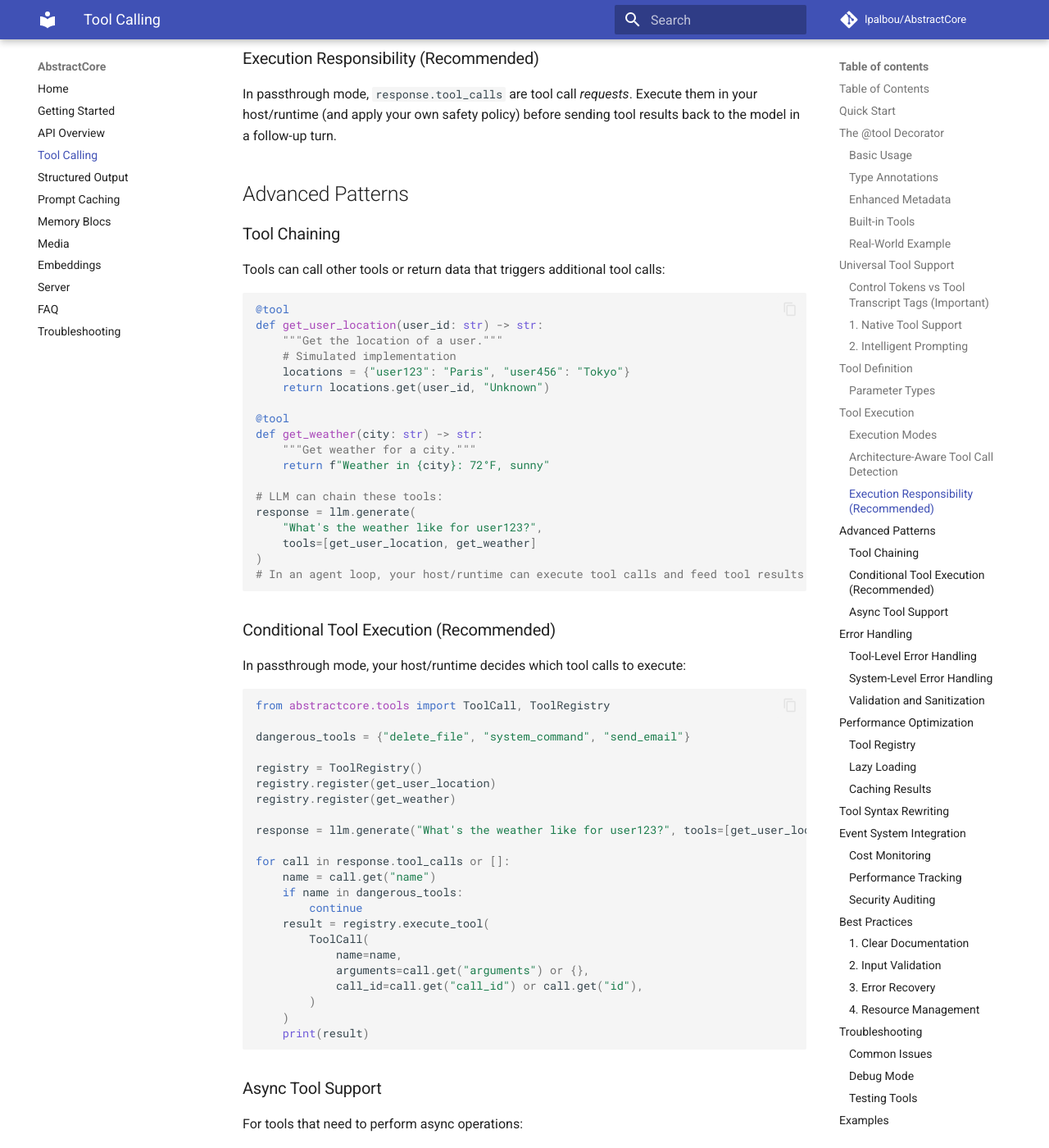
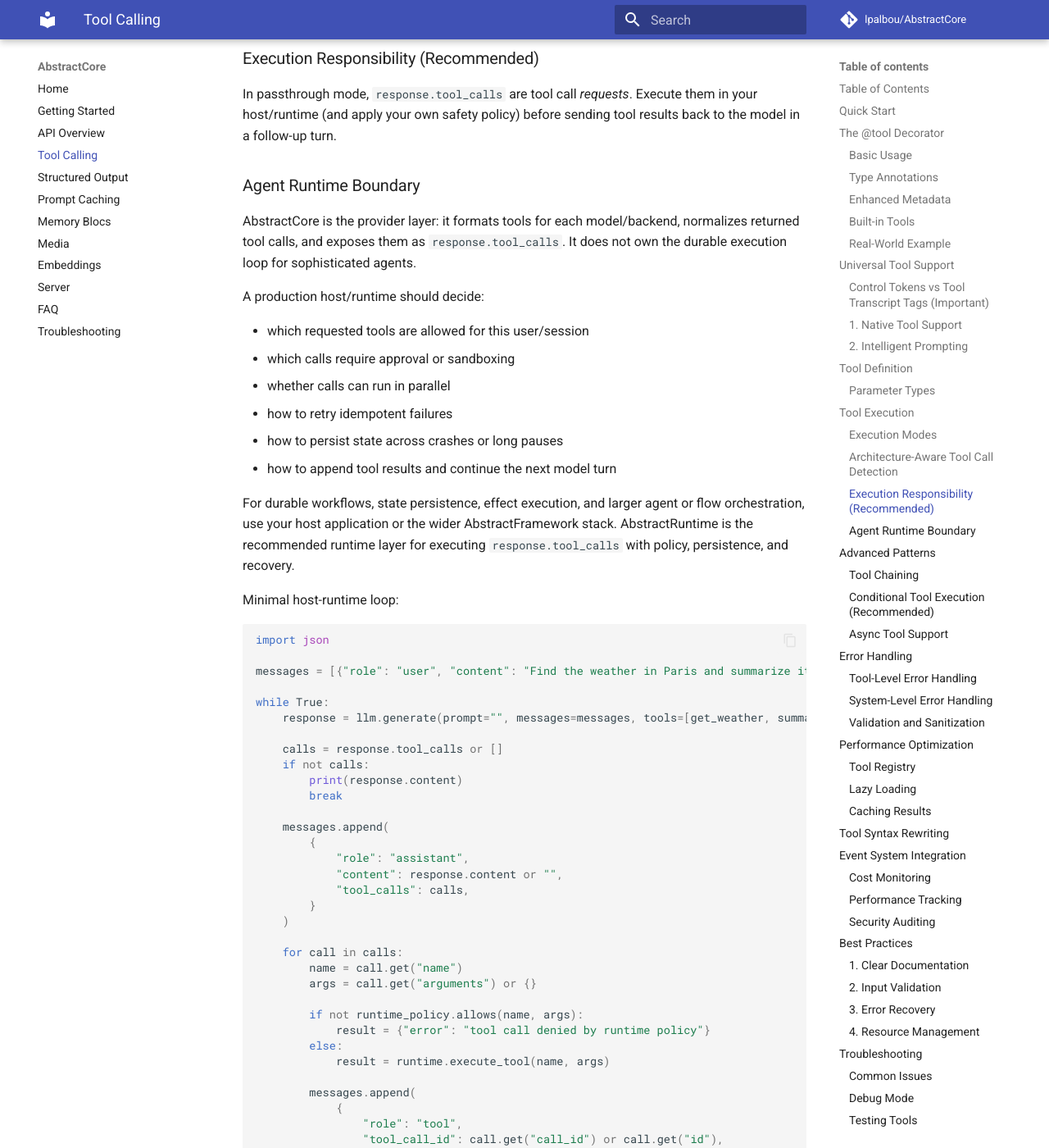
Before and after one commit to sidhantpande/Unified-LLM, an MkDocs documentation site: the page built from docs/tool-calling.md, in a window 1280 px wide and 1400 px high, scrolled down 9071 px. Shown: the whole window at 82% size. Built offline with MkDocs 1.6.1 and Material for MkDocs 9.7.7, drawn with Linux system fonts in a browser that asks for light colours; comment, search, counter and statistics services are not loaded; some of the changed text lies outside the part shown.

Commit message:
docs: clarify agent tool runtime boundary

````diff
--- a/docs/tool-calling.md
+++ b/docs/tool-calling.md
@@ -407,6 +407,68 @@ AbstractCore automatically detects model architecture and uses the appropriate t
 
 In passthrough mode, `response.tool_calls` are tool call *requests*. Execute them in your host/runtime (and apply your own safety policy) before sending tool results back to the model in a follow-up turn.
 
+### Agent Runtime Boundary
+
+AbstractCore is the provider layer: it formats tools for each model/backend,
+normalizes returned tool calls, and exposes them as `response.tool_calls`.
+It does not own the durable execution loop for sophisticated agents.
+
+A production host/runtime should decide:
+
+- which requested tools are allowed for this user/session
+- which calls require approval or sandboxing
+- whether calls can run in parallel
+- how to retry idempotent failures
+- how to persist state across crashes or long pauses
+- how to append tool results and continue the next model turn
+
+For durable workflows, state persistence, effect execution, and larger agent or
+flow orchestration, use your host application or the wider
+AbstractFramework stack. AbstractRuntime is the recommended runtime layer for
+executing `response.tool_calls` with policy, persistence, and recovery.
+
+Minimal host-runtime loop:
+
+```python
+import json
+
+messages = [{"role": "user", "content": "Find the weather in Paris and summarize it."}]
+
+while True:
+    response = llm.generate(prompt="", messages=messages, tools=[get_weather, summarize_weather])
+
+    calls = response.tool_calls or []
+    if not calls:
+        print(response.content)
+        break
+
+    messages.append(
+        {
+            "role": "assistant",
+            "content": response.content or "",
+            "tool_calls": calls,
+        }
+    )
+
+    for call in calls:
+        name = call.get("name")
+        args = call.get("arguments") or {}
+
+        if not runtime_policy.allows(name, args):
+            result = {"error": "tool call denied by runtime policy"}
+        else:
+            result = runtime.execute_tool(name, args)
+
+        messages.append(
+            {
+                "role": "tool",
+                "tool_call_id": call.get("call_id") or call.get("id"),
+                "name": name,
+                "content": json.dumps(result),
+            }
+        )
+```
+
 ## Advanced Patterns
 
 ### Tool Chaining
````
Also changed, not shown: README.md (+4 -0 lines), docs/README.md (+4 -0 lines).
